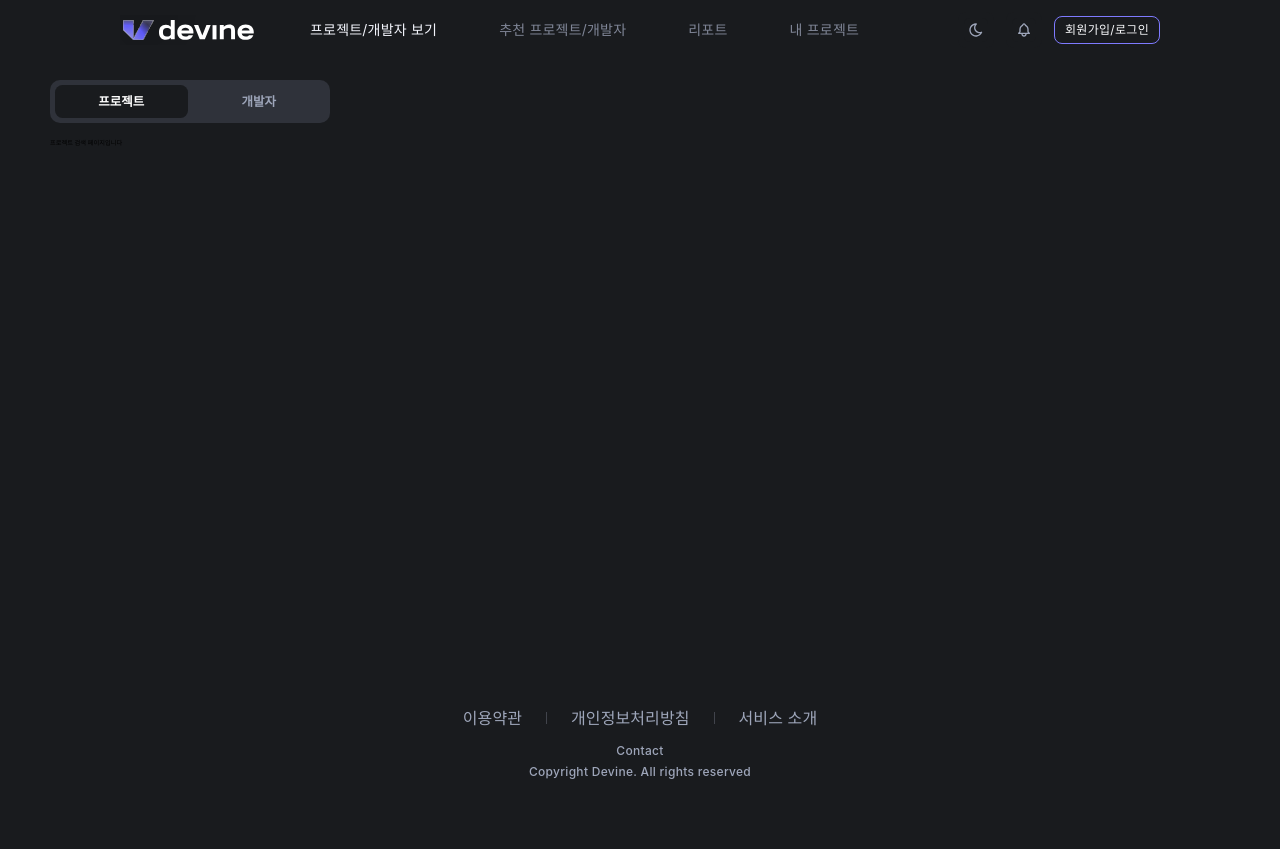
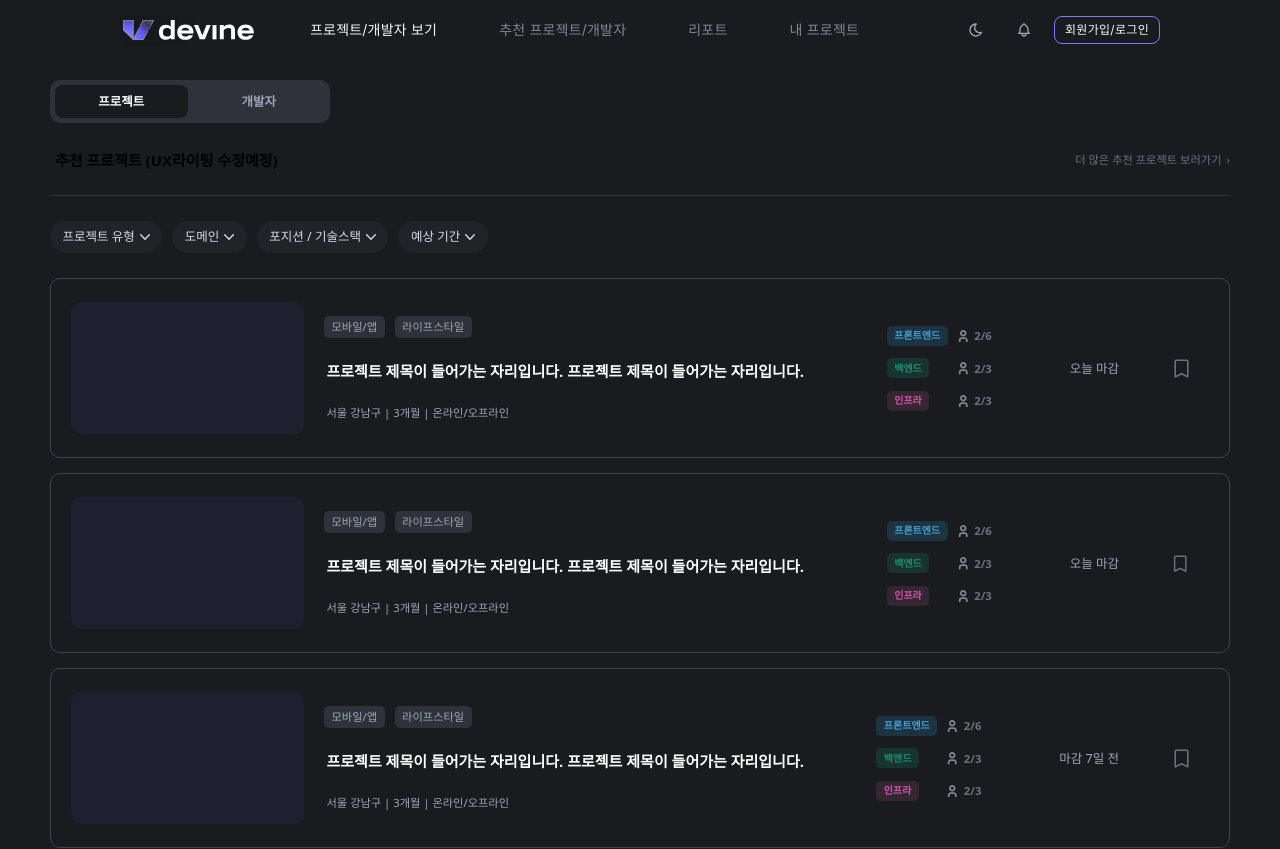
Before and after one commit to DeVine-2025/DeVine_FrontEnd, a React (Vite) app: page /search/project in a window 1280 px wide. Shown: the top 849 px of the page. Before the commit the page ends 800 px from the top, so only its background shows below. Built offline with nearby package versions, Linux system fonts and the light colour scheme; a web font is replaced by a local one.

Commit message:
feat: 프로젝트 페이지 구현 및 목데이터 분리

```diff
--- /dev/null
+++ b/src/mocks/project.mock.ts
@@ -0,0 +1,150 @@
+// 추천 프로젝트 (상단 카드)
+export type RecommendedProject = {
+  id: string;
+  categoryLabel: string;
+  deadlineLabel: string;
+  title: string;
+  location: string;
+  period: string;
+  mode: string;
+  bookmarked?: boolean;
+};
+
+export const RECOMMENDED_PROJECTS: RecommendedProject[] = [
+  {
+    id: 'rec-1',
+    categoryLabel: '모바일/앱',
+    deadlineLabel: '라이프스타일',
+    title: '프로젝트 제목이 들어가는 자리입니다. 프로젝트 제목이 들어가는 자리입니다.',
+    location: '서울 강남구',
+    period: '3개월',
+    mode: '온라인/오프라인',
+    bookmarked: false,
+  },
+  {
+    id: 'rec-2',
+    categoryLabel: '모바일/앱',
+    deadlineLabel: '라이프스타일',
+    title: '프로젝트 제목이 들어가는 자리입니다. 프로젝트 제목이 들어가는 자리입니다.',
+    location: '서울 강남구',
+    period: '3개월',
+    mode: '온라인/오프라인',
+    bookmarked: true,
+  },
+  {
+    id: 'rec-3',
+    categoryLabel: '모바일/앱',
+    deadlineLabel: '라이프스타일',
+    title: '프로젝트 제목이 들어가는 자리입니다. 프로젝트 제목이 들어가는 자리입니다.',
+    location: '서울 강남구',
+    period: '3개월',
+    mode: '온라인/오프라인',
+    bookmarked: false,
+  },
+  {
+    id: 'rec-4',
+    categoryLabel: '모바일/앱',
+    deadlineLabel: '라이프스타일',
+    title: '프로젝트 제목이 들어가는 자리입니다. 프로젝트 제목이 들어가는 자리입니다.',
+    location: '서울 강남구',
+    period: '3개월',
+    mode: '온라인/오프라인',
+    bookmarked: false,
+  },
+];
+
+// 필터 라벨
+export const PROJECT_FILTERS = [
+  '프로젝트 유형',
+  '도메인',
+  '포지션 / 기술스택',
+  '예상 기간',
+] as const;
+
+// 리스트용 프로젝트
+export type ProjectListItem = {
+  id: string;
+  categoryLabel: string;
+  deadlineLabel: string;
+  title: string;
+  location: string;
+  period: string;
+  mode: string;
+  dueLabel: string;
+  bookmarked?: boolean;
+};
+
+export const PROJECT_LIST: ProjectListItem[] = [
+  {
+    id: 'p-1',
+    categoryLabel: '모바일/앱',
+    deadlineLabel: '라이프스타일',
+    title: '프로젝트 제목이 들어가는 자리입니다. 프로젝트 제목이 들어가는 자리입니다.',
+    location: '서울 강남구',
+    period: '3개월',
+    mode: '온라인/오프라인',
+    dueLabel: '오늘 마감',
+    bookmarked: false,
+  },
+  {
+    id: 'p-2',
+    categoryLabel: '모바일/앱',
+    deadlineLabel: '라이프스타일',
+    title: '프로젝트 제목이 들어가는 자리입니다. 프로젝트 제목이 들어가는 자리입니다.',
+    location: '서울 강남구',
+    period: '3개월',
+    mode: '온라인/오프라인',
+    dueLabel: '오늘 마감',
+    bookmarked: true,
+  },
+  {
+    id: 'p-3',
+    categoryLabel: '모바일/앱',
+    deadlineLabel: '라이프스타일',
+    title: '프로젝트 제목이 들어가는 자리입니다. 프로젝트 제목이 들어가는 자리입니다.',
+    location: '서울 강남구',
+    period: '3개월',
+    mode: '온라인/오프라인',
+    dueLabel: '마감 7일 전',
+    bookmarked: false,
+  },
+  {
+    id: 'p-4',
+    categoryLabel: '모바일/앱',
+    deadlineLabel: '라이프스타일',
+    title: '프로젝트 제목이 들어가는 자리입니다. 프로젝트 제목이 들어가는 자리입니다.',
+    location: '서울 강남구',
+    period: '3개월',
+    mode: '온라인/오프라인',
+    dueLabel: '26.01.05.',
+    bookmarked: false,
+  },
+];
+
+// 공통 역할 (ProjectLg용)
+export const PROJECT_ROLES = [
+  {
+    key: 'fe',
+    label: '프론트엔드',
+    tone: 'blue',
+    current: 2,
+    total: 6,
+    techStack: [],
+  },
+  {
+    key: 'be',
+    label: '백엔드',
+    tone: 'green',
+    current: 2,
+    total: 3,
+    techStack: [],
+  },
+  {
+    key: 'infra',
+    label: '인프라',
+    tone: 'pink',
+    current: 2,
+    total: 3,
+    techStack: [],
+  },
+] as const;
--- a/src/pages/search/project/project-search-page.tsx
+++ b/src/pages/search/project/project-search-page.tsx
@@ -1,5 +1,64 @@
-const ProjectSearchPage = () => {
-  return <div>프로젝트 검색 페이지입니다</div>;
-};
+import ChevronDownIcon from '@assets/icons/chevron-down.svg?react';
+import ProjectLg from '@components/common/ProjectLg';
+import {
+  PROJECT_FILTERS,
+  PROJECT_LIST,
+  PROJECT_ROLES,
+  RECOMMENDED_PROJECTS,
+} from 'src/mocks/project.mock';
 
-export default ProjectSearchPage;
+export default function ProjectSearchPage() {
+  return (
+    <section className="mx-auto flex w-full max-w-[1180px] flex-col gap-10">
+      {/* 추천 프로젝트 */}
+      <header className="flex items-center justify-between">
+        <h2 className="pl-2 font-semibold text-2xl text-color-card-title">
+          추천 프로젝트 (UX라이팅 수정예정)
+        </h2>
+
+        <button
+          type="button"
+          className="inline-flex cursor-pointer items-center gap-2 text-card-muted text-lg hover:opacity-80"
+        >
+          더 많은 추천 프로젝트 보러가기 <span aria-hidden="true">›</span>
+        </button>
+      </header>
+
+      <div className="h-px w-full bg-white/10" />
+
+      {/* 필터 */}
+      <div className="flex flex-wrap gap-4">
+        {PROJECT_FILTERS.map((label) => (
+          <button
+            key={label}
+            type="button"
+            className="inline-flex cursor-pointer items-center gap-2 rounded-full bg-filter-bg px-5 py-3 font-medium text-filter-text text-xl"
+          >
+            {label}
+            <ChevronDownIcon aria-hidden="true" className="h-4 w-4" />
+          </button>
+        ))}
+      </div>
+
+      {/* 프로젝트 리스트 */}
+      <div className="flex flex-col gap-6">
+        {PROJECT_LIST.map((p) => (
+          <ProjectLg
+            key={p.id}
+            categoryLabel={p.categoryLabel}
+            deadlineLabel={p.deadlineLabel}
+            title={p.title}
+            location={p.location}
+            period={p.period}
+            mode={p.mode}
+            roles={[...PROJECT_ROLES]}
+            dueLabel={p.dueLabel}
+            bookmarked={p.bookmarked}
+            onBookmarkChange={(next) => console.log('bookmark', p.id, next)}
+            onClick={() => console.log('click project', p.id)}
+          />
+        ))}
+      </div>
+    </section>
+  );
+}
--- a/src/shared/components/search/SearchTabs.tsx
+++ b/src/shared/components/search/SearchTabs.tsx
@@ -6,7 +6,7 @@ export default function SearchTabs() {
   const inactiveClass = 'text-tab-text-inactive hover:text-tab-text-active';
 
   return (
-    <div className="w-[280px] rounded-2xl bg-surface-tab p-2">
+    <div className="mb-5 w-[280px] rounded-2xl bg-surface-tab p-2">
       <div className="grid grid-cols-2 gap-2">
         <NavLink
           to="project"
--- a/src/shared/styles/tokens/common-card-theme.css
+++ b/src/shared/styles/tokens/common-card-theme.css
@@ -1,7 +1,7 @@
 @theme {
     /* 카드 공통 색상 토큰 (다크 기본값) */
-    --color-card-bg: var(--color-gray-800);
-    --color-card-border: var(--color-gray-700);
+    --color-card-bg: #191B1E;
+    --color-card-border: #41444D;
     --color-card-title: var(--color-white);
     --color-card-text: var(--color-gray-300);
     --color-card-muted: var(--color-gray-500);
@@ -14,6 +14,8 @@
     --color-tab-bg-active: #191B1E;
     --color-tab-text-active: #FFFFFF;
     --color-tab-text-inactive: #9EA6BA;
+    --color-filter-text: #D4DAE7;
+    --color-filter-bg: #212328;
   }
 
   [data-theme="light"] {
@@ -32,4 +34,6 @@
     --color-tab-bg-active: #FFFFFF;
     --color-tab-text-active: #212328;
     --color-tab-text-inactive: #606673;
+    --color-filter-text: #41444D;
+    --color-filter-bg: #F8F9FB;
   }
--- a/src/shared/types/projectCard.types.ts
+++ b/src/shared/types/projectCard.types.ts
@@ -13,7 +13,7 @@ export type ProjectRole = {
   tone: BadgeTone;
   current: number;
   total: number;
-  techStack?: TechStackItem[];
+  techStack?: readonly TechStackItem[];
 };
 
 export type ProjectCardProps = {
```
Also changed, not shown: src/shared/assets/icons/chevron-down.svg (added).
